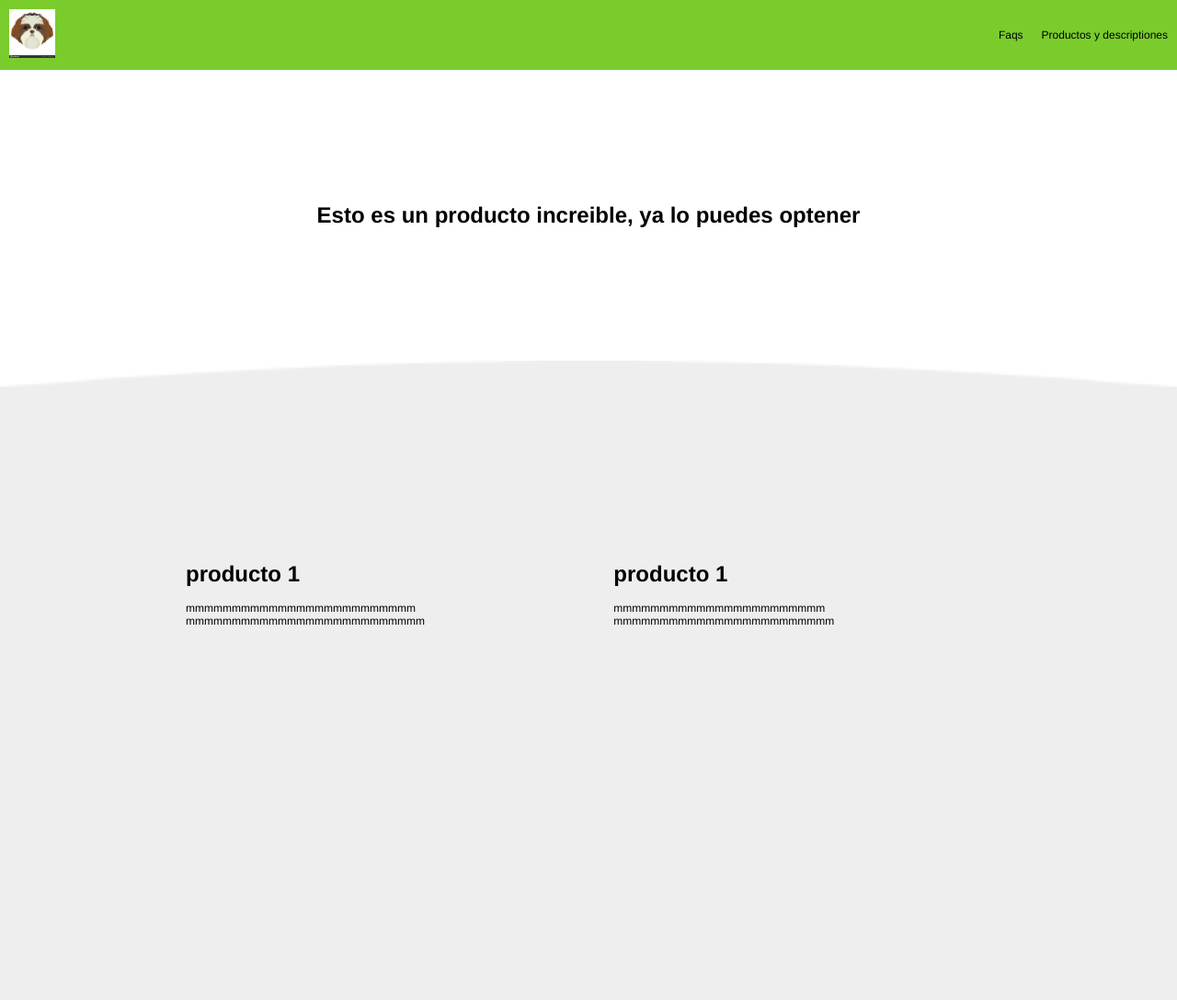
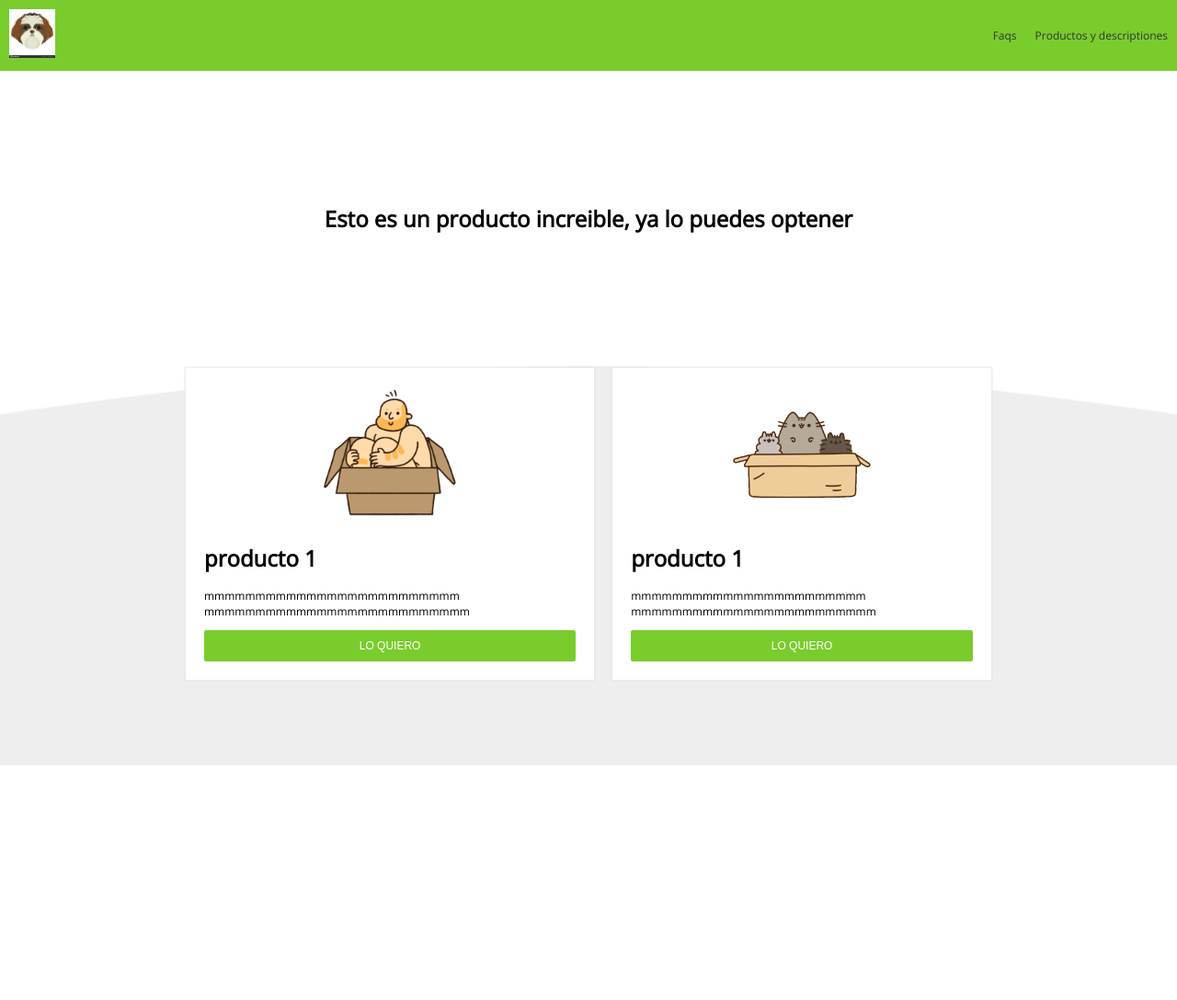
Before and after one commit to De-javu/Dise-o, a plain HTML site: page index.html in a window 1280 px wide. Shown: the whole page at 92% size. After the commit the page ends 832 px from the top, so only its background shows below. Drawn offline with nearby package versions, Linux system fonts and the light colour scheme.

Commit message:
feat:Fuentes personalizadas

```diff
--- a/css/estilos.css
+++ b/css/estilos.css
@@ -1,4 +1,24 @@
 
+
+@import url('https://fonts.googleapis.com/css2?family=Open+Sans:wght@300&display=swap');
+
+/* --------------------------Variables */
+:root {
+
+    --green-color:#7ACC2D;
+    --white-color:white;
+    --black-color:#313337;
+
+    /* Tipografia */
+    --normal:12px;
+    /* Espacio */
+    --space:10px;
+    /* Box shadow */
+    --box:0px 0 2px 1px #e6e5e9;
+
+}
+
+/* --------------------------Variables */
 
 
 
@@ -7,13 +27,13 @@ html,body{
     padding: 0px;
     margin: 0px;
     font-size: 12px;
-    font-family: Helvetica;
+    font-family: 'Open Sans', sans-serif;
 }
 
 nav{
     display: flex;
-    background-color: #7ACC2D;
-    padding: 10px;
+    background-color: var(--green-color) ;
+    padding:var(--space);
     color: white;
     justify-content: space-between;
     align-items: center;
@@ -32,7 +52,7 @@ nav li{
 }
 
 nav li a {
-    color: black;
+    color: var(--black-color);
     text-decoration: none;
 }
 nav  li a:hover {
@@ -50,7 +70,7 @@ nav  li a:hover {
 .products {
 
     background-image: url("../image/curve.png");
-    height: 500px;
+    max-height: 50px;
     background-size: cover;
     background-position: center top;
     padding: 15%;
@@ -59,9 +79,29 @@ nav  li a:hover {
 
 .product{
     padding: 10px;
+    margin-top: -200px;
 }
 
-.product .contect{
+.product .content{
     background-color: white;
     padding: 20px;
+    box-shadow:var(--box);
 }
+
+.img_content{
+    text-align: center;
+}
+.main_button{
+    background-color:var(--green-color);
+    width: 100%;
+    padding:var(--space);
+    font-size:var(--normal);
+    color: var(--white-color);
+    border: 0;
+    cursor: pointer;
+    border-radius: 2px;
+}
+
+.main_button:hover{
+    background-color: #5f9230;
+}
--- a/index.html
+++ b/index.html
@@ -34,18 +34,30 @@
    <div class="products">
      <div class="product">
        <div class="content">
+                  <div class="img_content">
+
+                    <img src="image/box1.png" alt="">
+                  </div>
+
                   <h1>producto 1</h1>
                   <p>mmmmmmmmmmmmmmmmmmmmmmmmm
                     mmmmmmmmmmmmmmmmmmmmmmmmmm
                   </p>
+                   <button href="#" class="main_button">LO QUIERO</button>
             </div>
           </div>
              <div class="product">
               <div class="content">
+                   <div class="img_content">
+
+                    <img src="image/box2.png" alt="">
+                </div>
                     <h1>producto 1</h1>
                     <p>mmmmmmmmmmmmmmmmmmmmmmm
                       mmmmmmmmmmmmmmmmmmmmmmmm
                     </p>
+                    <button href="#" class="main_button">LO QUIERO</button>
+
 
        </div>
      </div>
```
